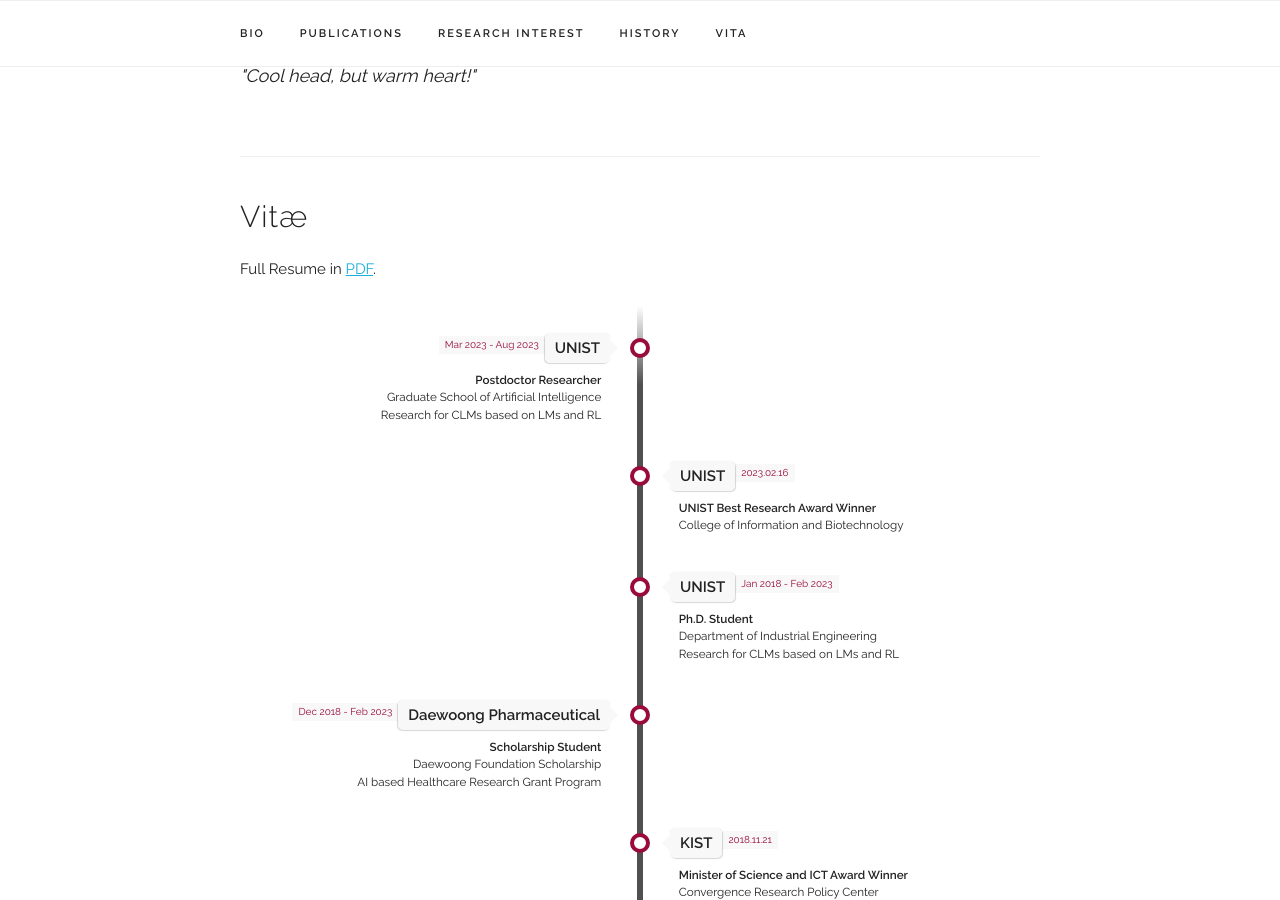
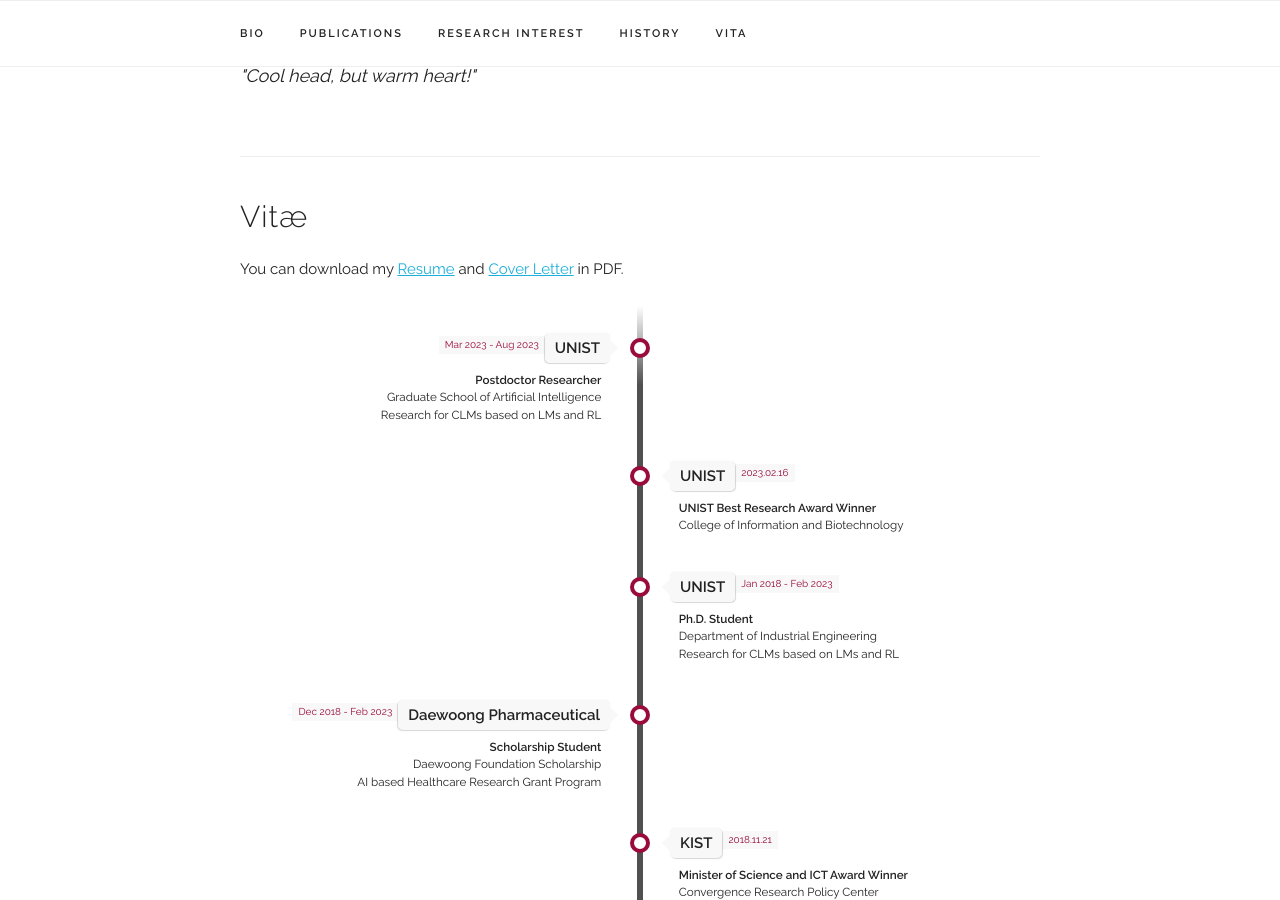
Before and after one commit to CHLEE-Leo/chlee-leo.github.io, a Jekyll site: the page built from index.html, in a window 1280 px wide and 900 px high, scrolled down 4940 px. Built offline with Jekyll 4.4.1, drawn with Linux system fonts in a browser that asks for light colours; some web fonts are replaced.

Commit message:
upload Cover Letter

```diff
--- a/index.html
+++ b/index.html
@@ -447,7 +447,7 @@ title: Home
 <div class="docs-section" id="resume">
   <h4>Vitæ</h4>
 
-  <p>Full Resume in <a href={{ "/assets/cv/CV_Changhun_Lee.pdf" | prepend: site.baseurl }} target="_blank">PDF</a>.</p>
+  <p>You can download my <a href={{ "/assets/cv/CV_Changhun_Lee.pdf" | prepend: site.baseurl }} target="_blank">Resume</a> and <a href={{ "/assets/cv/Cover_Letter_Changhun_Lee.pdf" | prepend: site.baseurl }} target="_blank">Cover Letter</a> in PDF.</p>
 
   <!-- The Timeline -->
   <ul class="timeline">
```
Also changed, not shown: 1 other file.
